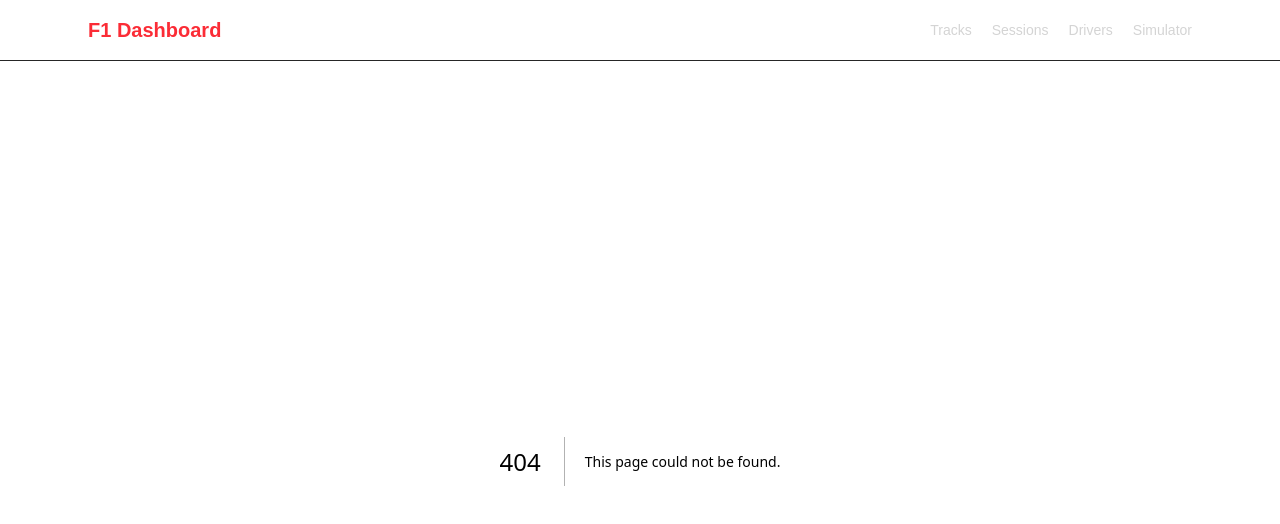
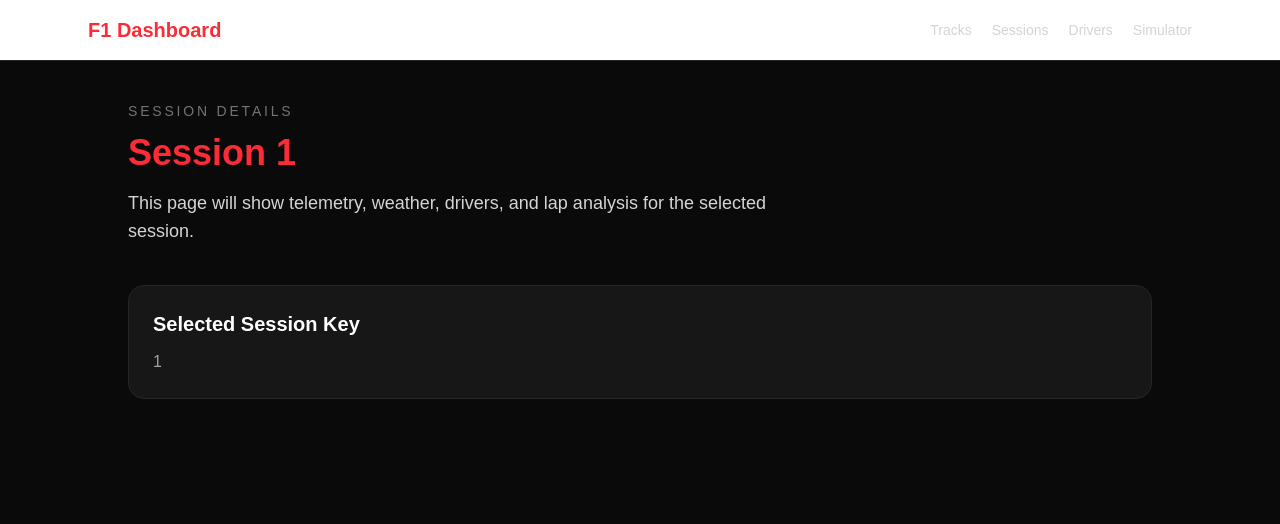
Before and after one commit to advait-namboodiri-cv/Racinator, a Next.js app in the folder racinator/: page /sessions/1 in a window 1280 px wide. Before the commit this address had no page. Shown: the top 524 px of the page. Built offline with nearby package versions, Linux system fonts and the light colour scheme.

Commit message:
feat: Added session key page showing analysis for each session

```diff
--- /dev/null
+++ b/racinator/app/sessions/[session_key]/page.tsx
@@ -0,0 +1,31 @@
+type SessionDetailsPageProps = {
+    params: {
+      session_key: string;
+    };
+  };
+
+  export default function SessionDetailsPage({ params }: SessionDetailsPageProps) {
+    return (
+      <main className="min-h-screen bg-neutral-950 px-6 py-10 text-white">
+        <section className="mx-auto max-w-5xl">
+          <p className="text-sm uppercase tracking-[0.2em] text-neutral-500">
+            Session Details
+          </p>
+
+          <h1 className="mt-3 text-4xl font-bold text-red-500">
+            Session {params.session_key}
+          </h1>
+
+          <p className="mt-4 max-w-2xl text-lg text-neutral-300">
+            This page will show telemetry, weather, drivers, and lap analysis for the selected
+            session.
+          </p>
+
+          <div className="mt-10 rounded-2xl border border-neutral-800 bg-neutral-900 p-6">
+            <h2 className="text-xl font-semibold text-white">Selected Session Key</h2>
+            <p className="mt-3 text-neutral-400">{params.session_key}</p>
+          </div>
+        </section>
+      </main>
+    );
+  }
```
